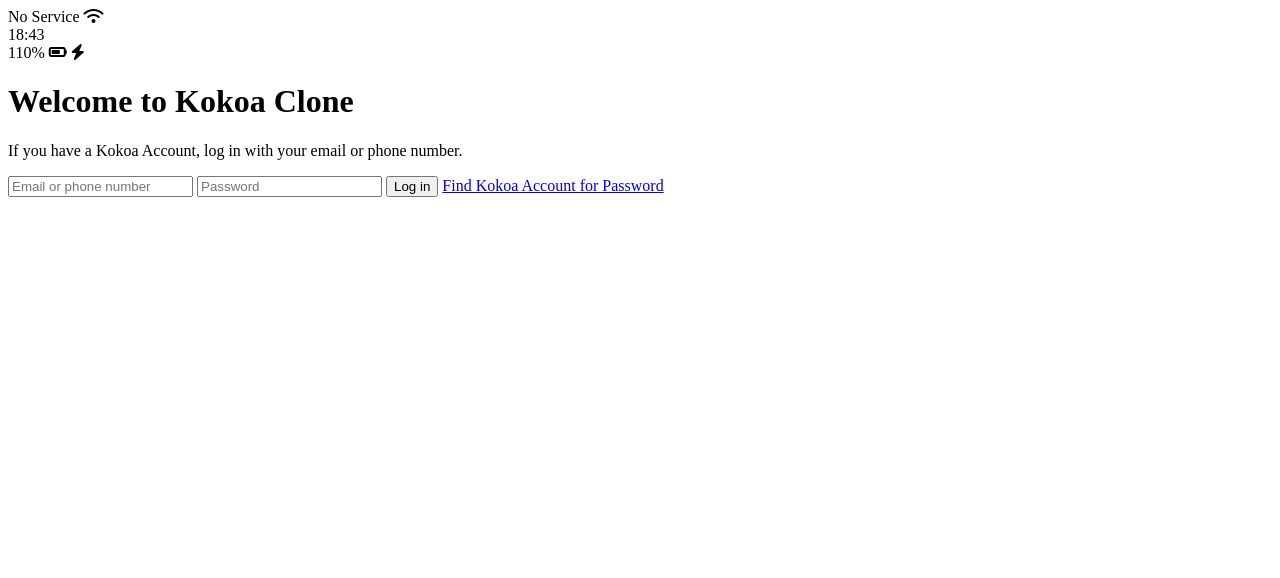
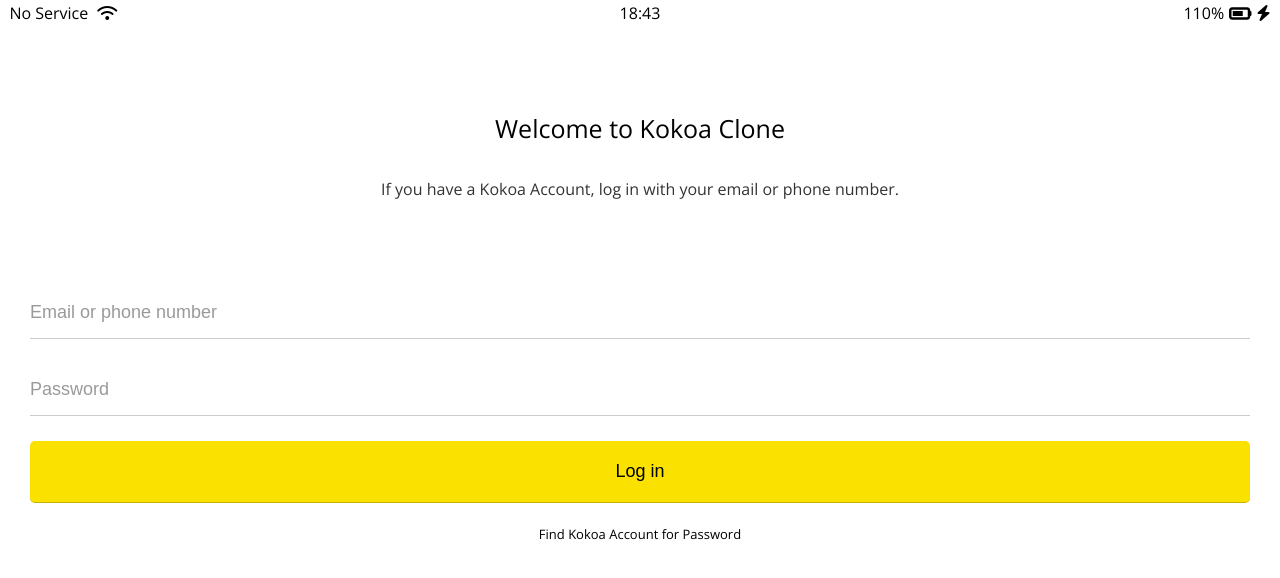
Before and after one commit to ILoveCosmos/kokoa-clone-2020, a plain HTML site: page index.html in a window 1280 px wide. Drawn offline with nearby package versions, Linux system fonts and the light colour scheme.

Commit message:
complete index.html

```diff
--- /dev/null
+++ b/css/components/status-bar.css
@@ -0,0 +1,27 @@
+.status-bar {
+  display: flex;
+  justify-content: center;
+  padding: 5px 3px;
+}
+
+.status-bar__column {
+  width: 33%;
+}
+.status-bar__column:first-child span {
+  margin-right: 5px;
+}
+
+.status-bar__column:nth-child(2) {
+  display: flex;
+  justify-content: center;
+}
+
+.status-bar__column:last-child {
+  display: flex;
+  justify-content: flex-end;
+  align-items: center;
+}
+
+.status-bar__column .fa-battery-three-quarters {
+  margin: 0px 5px;
+}
--- /dev/null
+++ b/css/reset.css
@@ -0,0 +1,128 @@
+html,
+body,
+div,
+span,
+applet,
+object,
+iframe,
+h1,
+h2,
+h3,
+h4,
+h5,
+h6,
+p,
+blockquote,
+pre,
+a,
+abbr,
+acronym,
+address,
+big,
+cite,
+code,
+del,
+dfn,
+em,
+img,
+ins,
+kbd,
+q,
+s,
+samp,
+small,
+strike,
+strong,
+sub,
+sup,
+tt,
+var,
+b,
+u,
+i,
+center,
+dl,
+dt,
+dd,
+ol,
+ul,
+li,
+fieldset,
+form,
+label,
+legend,
+table,
+caption,
+tbody,
+tfoot,
+thead,
+tr,
+th,
+td,
+article,
+aside,
+canvas,
+details,
+embed,
+figure,
+figcaption,
+footer,
+header,
+hgroup,
+menu,
+nav,
+output,
+ruby,
+section,
+summary,
+time,
+mark,
+audio,
+video {
+  margin: 0;
+  padding: 0;
+  border: 0;
+  font-size: 100%;
+  font: inherit;
+  vertical-align: baseline;
+}
+/* HTML5 display-role reset for older browsers */
+article,
+aside,
+details,
+figcaption,
+figure,
+footer,
+header,
+hgroup,
+menu,
+nav,
+section {
+  display: block;
+}
+body {
+  line-height: 1;
+}
+ol,
+ul {
+  list-style: none;
+}
+blockquote,
+q {
+  quotes: none;
+}
+blockquote:before,
+blockquote:after,
+q:before,
+q:after {
+  content: "";
+  content: none;
+}
+table {
+  border-collapse: collapse;
+  border-spacing: 0;
+}
+
+input:focus {
+  outline: none;
+}
--- /dev/null
+++ b/css/screens/login.css
@@ -0,0 +1,58 @@
+.welcome-header {
+  margin: 90px 0px;
+  text-align: center;
+  display: flex;
+  flex-direction: column;
+  align-items: center;
+}
+
+.welcome-header__title {
+  margin-bottom: 40px;
+  font-size: 25px;
+}
+
+.welcome-header__text {
+  width: 60%;
+  opacity: 0.8;
+}
+
+#login-form {
+  display: flex;
+  flex-direction: column;
+  margin: 0px 30px;
+}
+
+#login-form input {
+  border: none;
+  padding: 15px 0px;
+  font-size: 18px;
+  border-bottom: 1px solid rgba(0, 0, 0, 0.2);
+  margin-bottom: 25px;
+  transition: border-color 0.3s ease-in-out;
+}
+
+#login-form input:not([type="submit"]) {
+  border-bottom: 1px solid rgba(0, 0, 0, 0.2);
+  transition: border-color 0.3s ease-in-out;
+}
+#login-form input::placeholder {
+  color: rgba(0, 0, 0, 0.4);
+}
+
+#login-form input:focus {
+  border-color: var(--yellow);
+}
+
+#login-form input[type="submit"] {
+  background-color: var(--yellow);
+  cursor: pointer;
+  padding: 20px 0px;
+  border-radius: 5px;
+}
+
+#login-form a {
+  text-align: center;
+  text-decoration: none;
+  color: inherit;
+  font-size: 13px;
+}
--- /dev/null
+++ b/css/styles.css
@@ -0,0 +1,14 @@
+@import url("https://fonts.googleapis.com/css2?family=Open+Sans:wght@400;600&display=swap");
+
+@import "reset.css";
+@import "variables.css";
+
+/* components */
+@import "components/status-bar.css";
+
+/* screens */
+@import "screens/login.css";
+
+body {
+  font-family: "Open Sans", sans-serif;
+}
--- /dev/null
+++ b/css/variables.css
@@ -0,0 +1,3 @@
+:root {
+  --yellow: #fae100;
+}
--- a/index.html
+++ b/index.html
@@ -4,6 +4,7 @@
     <meta charset="UTF-8" />
     <meta name="viewport" content="width=device-width, initial-scale=1.0" />
     <title>Welcome to Kokoa Talk</title>
+    <link rel="stylesheet" href="css/styles.css" />
   </head>
   <body>
     <div class="status-bar">
@@ -18,7 +19,7 @@
       <div class="status-bar__column">
         <span>110%</span>
         <!-- Battery Icon -->
-        <i class="fas fa-battery-three-quarters"></i>
+        <i class="fas fa-battery-three-quarters fa-lg"></i>
         <!-- Lighting Icon -->
         <i class="fas fa-bolt"></i>
       </div>
@@ -29,9 +30,9 @@
         If you have a Kokoa Account, log in with your email or phone number.
       </p>
     </header>
-    <form id="login-form">
-      <input type="text" placeholder="Email or phone number" />
-      <input type="password" placeholder="Password" />
+    <form id="login-form" action="friends.html" method="get">
+      <input name="username" type="text" placeholder="Email or phone number" />
+      <input name="password" type="password" placeholder="Password" />
       <input type="submit" value="Log in" />
       <a href="#">Find Kokoa Account for Password</a>
     </form>
```
Also changed, not shown: friends.html (added, +1 -0 lines).
